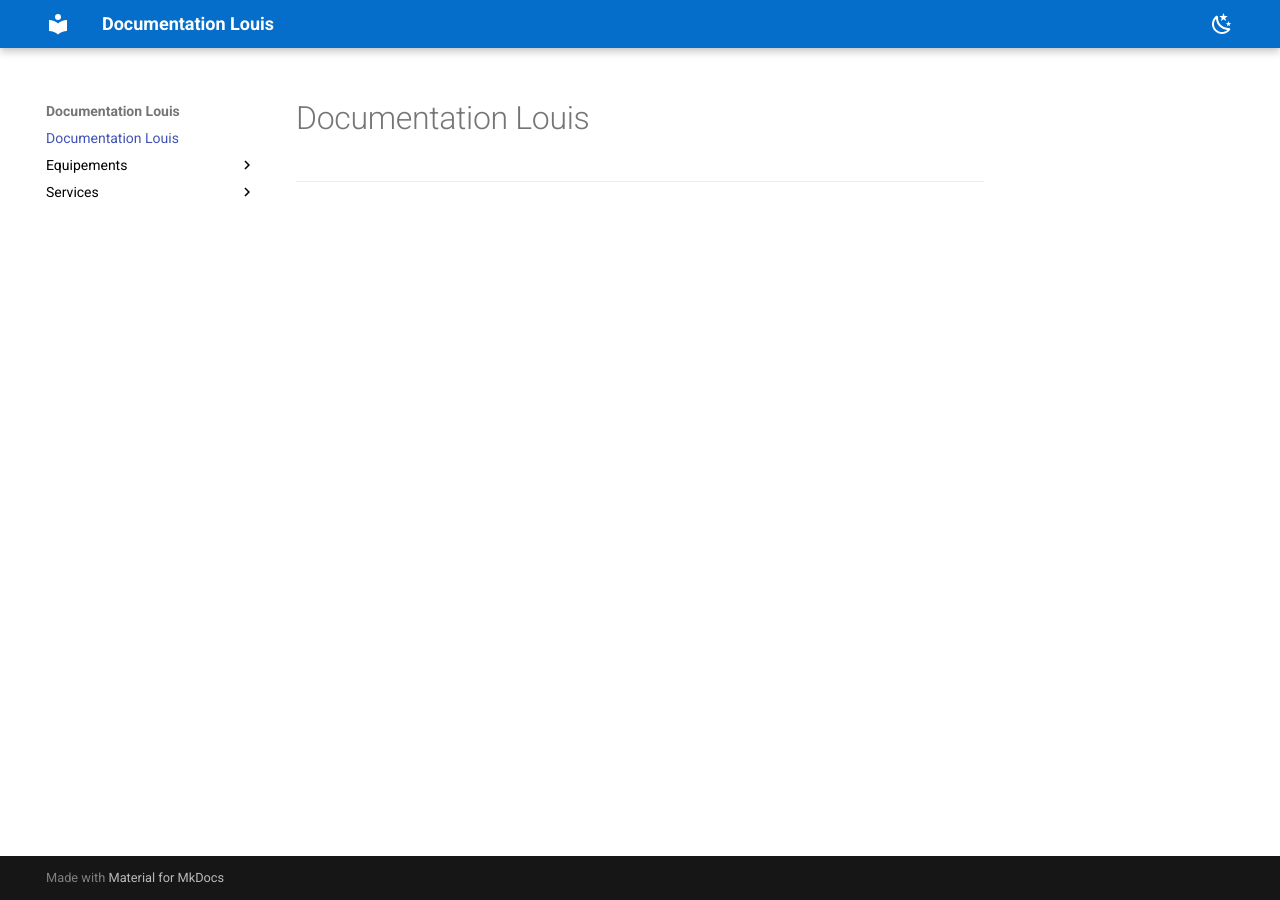
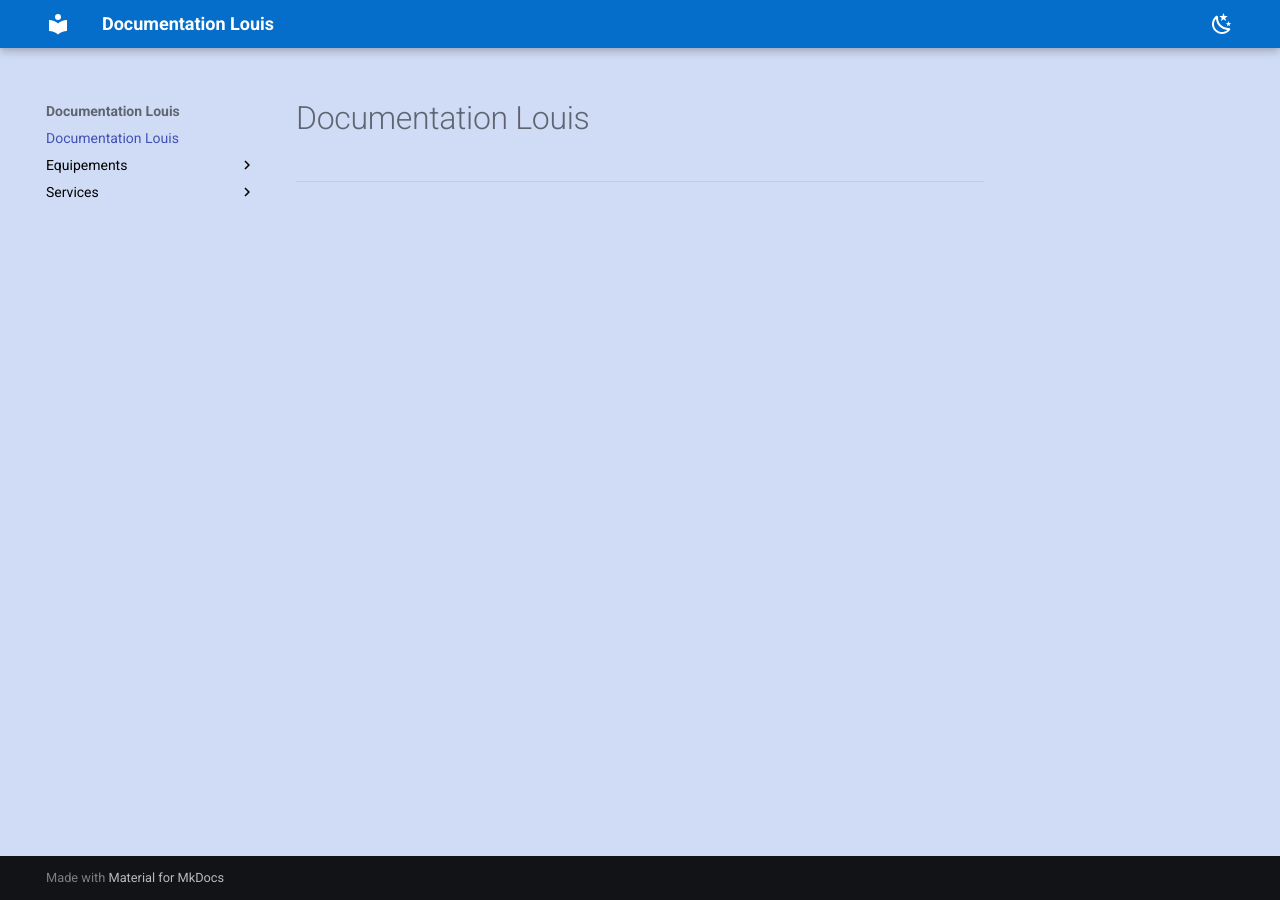
Before and after one commit to Louis-bertrand-gh/Documentation, an MkDocs documentation site: the page built from docs/index.md, in a window 1280 px wide. Built offline with MkDocs 1.6.1 and Material for MkDocs 9.7.7, drawn with Linux system fonts in a browser that asks for light colours.

Commit message:
Update overrides.css

```diff
--- a/docs/overrides.css
+++ b/docs/overrides.css
@@ -2,7 +2,7 @@
    MODE CLAIR (scheme: default)
    ====================================================== */
 [data-md-color-scheme="default"] {
-    --md-default-bg-color: #ffffff !important;
+    --md-default-bg-color: #D0DCF5 !important;
     --md-default-fg-color: #000000 !important;
 }
 
```
